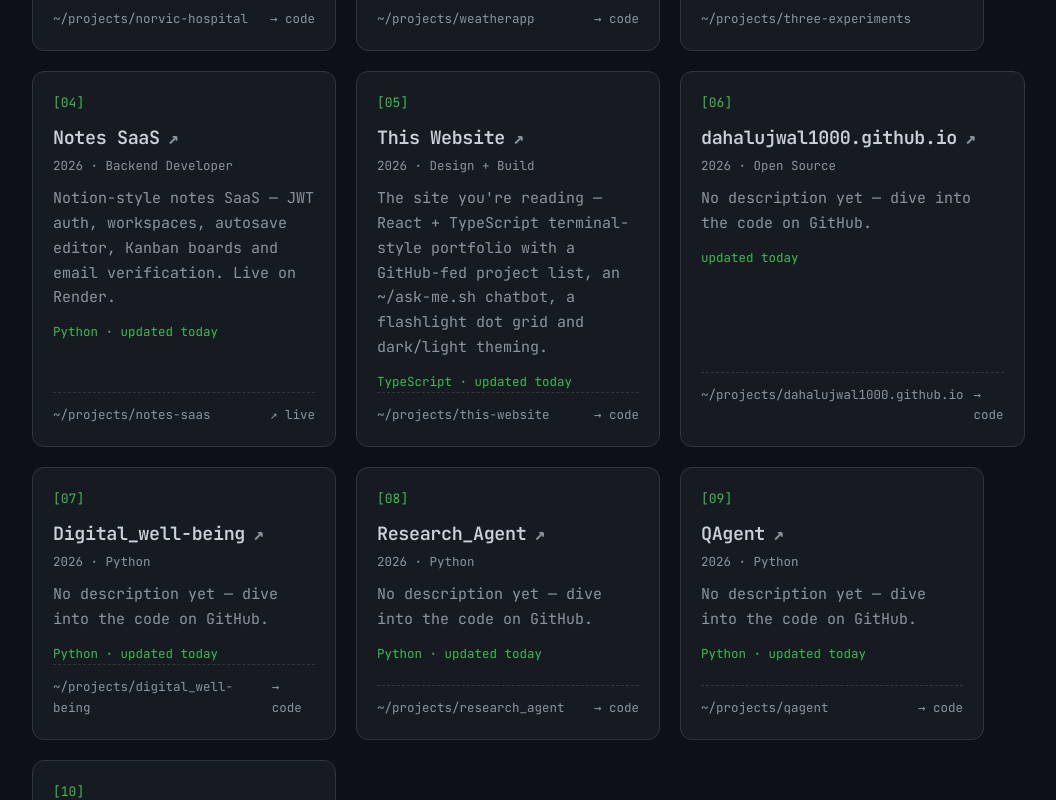
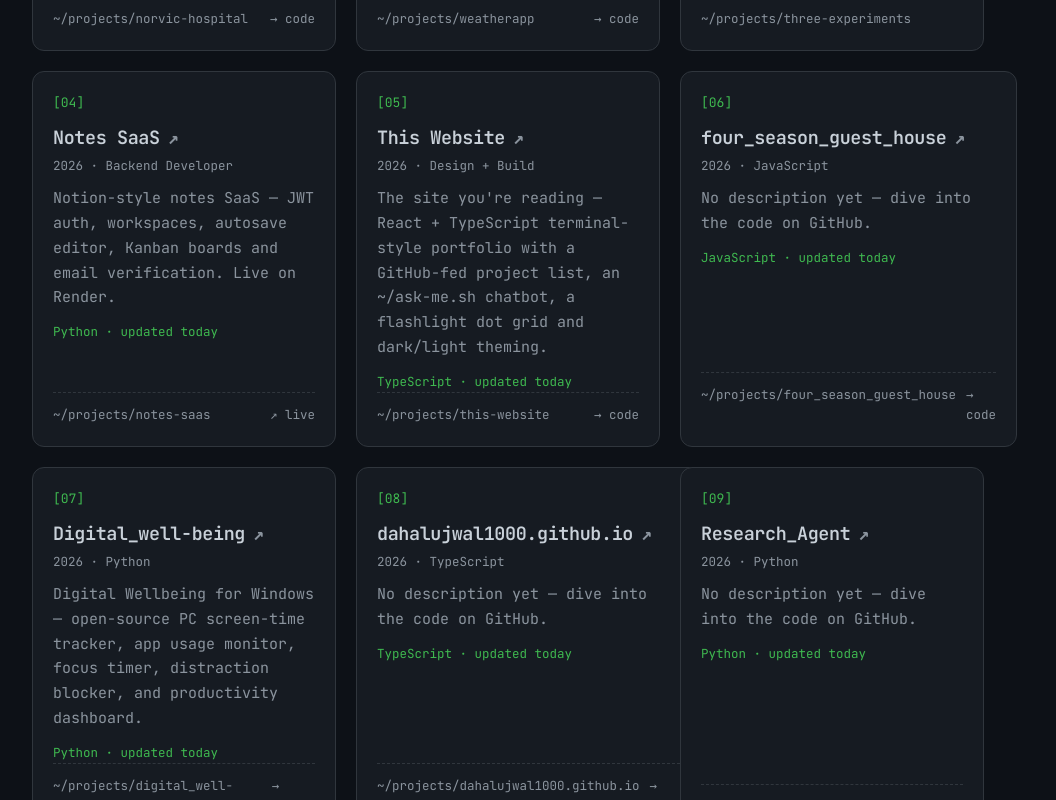
Before and after one commit to dahalujwal1000/dahalujwal1000.github.io, a React (Vite) app: page / in a window 1280 px wide. Shown: the part 1200-2000 px from the top of the page, without its empty margins (132-1188 px from the left). Built offline with nearby package versions, Linux system fonts and the light colour scheme; no server answers.

Commit message:
Add GitHub Pages deployment

```diff
--- a/package.json
+++ b/package.json
@@ -19,6 +19,6 @@
     "@types/react-dom": "^18.3.1",
     "@vitejs/plugin-react": "^4.3.2",
     "typescript": "^5.6.2",
-    "vite": "^5.4.8"
+    "vite": "^8.3.0"
   }
 }
--- a/src/github.gen.ts
+++ b/src/github.gen.ts
@@ -16,26 +16,49 @@ export type GithubRepo = {
 
 export const githubRepos: GithubRepo[] = [
   {
+    "name": "four_season_guest_house",
+    "description": "",
+    "topics": [],
+    "language": "JavaScript",
+    "stars": 0,
+    "pushedAt": "2026-09-18T12:13:28Z",
+    "url": "https://github.com/dahalujwal1000/four_season_guest_house",
+    "homepage": "",
+    "readMe": "Four Season Guest House & Restaurant — Chame, Annapurna Circuit\nComplete booking website for the guest house: public site, booking engine with\nlive availability, and an admin panel. Zero dependencies, zero cost to run.\nRun it\nbash\nnpm start\nOpen http://localhost:4173\nOn first start the server creates data/fourseason.db (SQLite) and seeds it\nwith the 10 rooms, the restaurant menu, rooms/facilities/gallery content and a\nsample review. To start over, stop the server and delete the data folder.\nTest it\nbash\nnpm test\nRuns the full smoke test (87 checks) against a temporary server and database:\nsite pages, API, booking flow, availability calendar, admin auth + every admin\nendpoint. It cleans up after itself and never touches data/.\nWhat's inside\n Path What it is \n------\n public/ All pages: index, rooms, restaurant, gallery, guide, booking, contact, admin \n public/assets/js/app.js Frontend logic for the public site \n public/assets/js/admin.js Frontend logic for the admin panel \n public/assets/css/styles.css Design system (modern minimal, white, premium) \n public/images/ Downloaded sample photos (replace with real lodge photos) \n src/server.js Static file server + API routing + .env …"
+  },
+  {
+    "name": "Digital_well-being",
+    "description": "Digital Wellbeing for Windows — open-source PC screen-time tracker, app usage monitor, focus timer, distraction blocker, and productivity dashboard.",
+    "topics": [
+      "digital-wellbeing",
+      "digital-wellbeing-",
+      "digital-wellbeing-app",
+      "digital-wellbeing-desktop",
+      "open-source",
+      "open-source-project",
+      "open-sources-code-github",
+      "productivity-app",
+      "productivity-app-2026",
+      "screen-time-tracker",
+      "usage-tracker"
+    ],
+    "language": "Python",
+    "stars": 0,
+    "pushedAt": "2026-09-17T14:42:31Z",
+    "url": "https://github.com/dahalujwal1000/Digital_well-being",
+    "homepage": "",
+    "readMe": "Digital Wellbeing for Windows (v1.3)\nA Digital-Wellbeing-style single Windows app:\ntoday's Active screen time, Laptop open time, Idle time, Unlocks,\nhourly activity chart, top apps/websites, laptop sessions timeline —\ntracked by a background engine that lives in the system tray, viewed in a\npolished dashboard with animated ring, hover tooltips, click-to-jump week\nchart and pull-to-refresh. Restart-proof by design.\nv1 scope: tracking + storage + dashboard UI. NO blocking / task-kill.\nStack\nPython 3.11+ · CustomTkinter · SQLite · Win32 API via ctypes · PyInstaller\nRun from source (dev)\npowershell\n1. Install Python 3.11+ (winget install Python.Python.3.12) if needed\n2. From this folder:\npip install -r requirements.txt\npython runapp.py # tracker + tray (normal use)\npython runapp.py --dashboard # dashboard window\npython smoketest.py # opens the UI, auto-closes\nThe ONE executable\nThe whole product ships as a single exe:\n Command What it does \n------\n DigitalWellbeing.exe tracker + system tray (normal use / autostart) \n DigitalWellbeing.exe --dashboard open the dashboard window \n DigitalWellbeing.exe --no-tray headless tracker (testing) \n DigitalWellbeing.exe --autostart-status show the …"
+  },
+  {
     "name": "dahalujwal1000.github.io",
     "description": "",
     "topics": [],
-    "language": "",
+    "language": "TypeScript",
     "stars": 0,
-    "pushedAt": "2026-09-17T12:01:05Z",
+    "pushedAt": "2026-09-17T12:04:51Z",
     "url": "https://github.com/dahalujwal1000/dahalujwal1000.github.io",
     "homepage": "",
-    "readMe": ""
-  },
-  {
-    "name": "Digital_well-being",
-    "description": "",
-    "topics": [],
-    "language": "Python",
-    "stars": 0,
-    "pushedAt": "2026-09-15T22:53:15Z",
-    "url": "https://github.com/dahalujwal1000/Digital_well-being",
-    "homepage": "",
-    "readMe": "Digital Wellbeing for Windows (v1.2)\nA Digital-Wellbeing-style single Windows app:\ntoday's Active screen time, Laptop open time, Idle time, Unlocks,\nhourly activity chart, top apps/websites, laptop sessions timeline —\ntracked by a background engine that lives in the system tray, viewed in a\npolished dashboard with animated ring, hover tooltips, click-to-jump week\nchart and pull-to-refresh. Restart-proof by design.\nv1 scope: tracking + storage + dashboard UI. NO blocking / task-kill.\nStack\nPython 3.11+ · CustomTkinter · SQLite · Win32 API via ctypes · PyInstaller\nRun from source (dev)\npowershell\n1. Install Python 3.11+ (winget install Python.Python.3.12) if needed\n2. From this folder:\npip install -r requirements.txt\npython runapp.py # tracker + tray (normal use)\npython runapp.py --dashboard # dashboard window\npython smoketest.py # opens the UI, auto-closes\nThe ONE executable\nThe whole product ships as a single exe:\n Command What it does \n------\n DigitalWellbeing.exe tracker + system tray (normal use / autostart) \n DigitalWellbeing.exe --dashboard open the dashboard window \n DigitalWellbeing.exe --no-tray headless tracker (testing) \nTray menu: Open Dashboard · Today's active time · …"
+    "readMe": "My Portfolio\nStack\n- React 18 + TypeScript + Vite\n- Plain CSS (CSS custom properties) — no UI framework\n- Google Fonts → JetBrains Mono\n- Deploy target: Vercel (static, free)\nQuick start\nbash\nnpm install\nnpm run dev # local dev → http://localhost:5173\nnpm run sync # refresh GitHub data into src/github.gen.ts\nnpm run build # sync + type-check + production build (dist/)\nnpm run preview # preview the production build\nCustomize\nAll site content (name, links, projects, terminal answers) lives in a single file:\nsrc/content.ts <- edit everything here\nProjects & the chatbot are fed from GitHub automatically. npm run sync\n(also runs before every build) harvests your public repos — description,\ntopics, language, stars, README digest — into src/github.gen.ts. Anything\nfound there shows up on the site and becomes chatbot knowledge. Hand-listed\nprojects in content.ts can claim a repo via repo: \"owner/name\" (stats +\nREADME flow in, no double-listing), hide unwanted repos via github.hide,\nand rewrite anything the machine got wrong — your words always win.\nProject structure\nsrc/\n content.ts <- edit everything here\n github.gen.ts <- GENERATED from GitHub (npm run sync)\n App.tsx <- hash router (#/ …"
   },
   {
     "name": "Research_Agent",
@@ -226,4 +249,4 @@ export const githubRepos: GithubRepo[] = [
   }
 ];
 
-export const githubSyncedAt = "2026-09-17T12:02:26.244Z";
+export const githubSyncedAt = "2026-09-18T12:33:52.568Z";
```
Also changed, not shown: vite.config.ts (+4 -3 lines), 1 other file (tests, documents, lock files or other folders).
